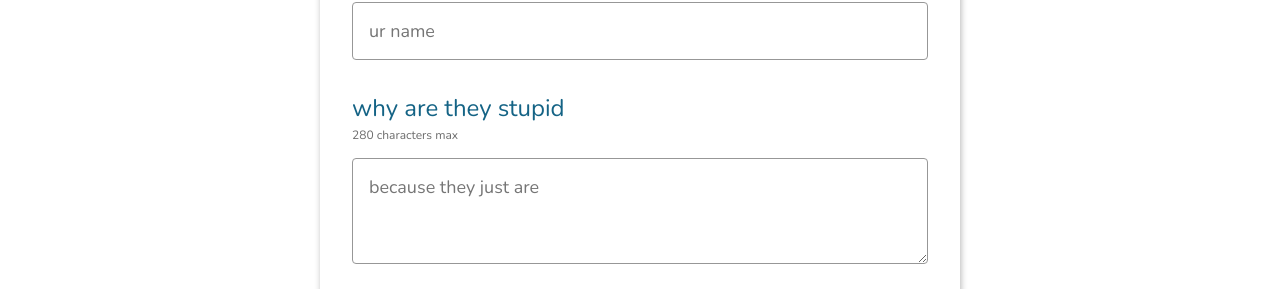
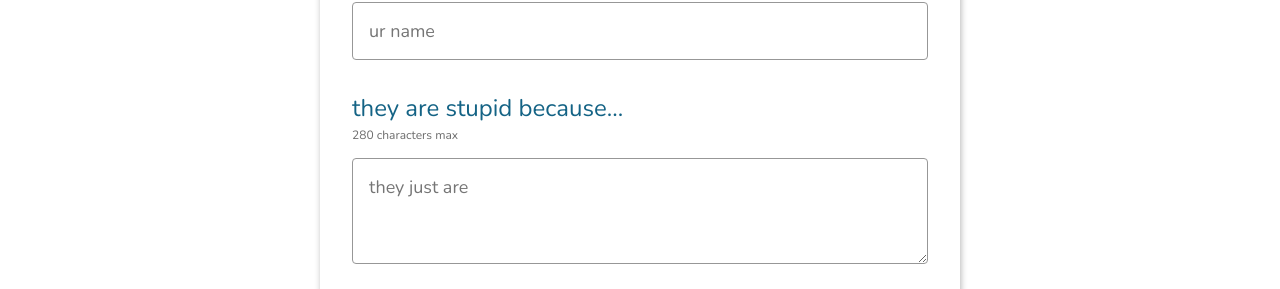
Before and after one commit to WilhelmWillie/urstupid, a Next.js app: page / in a window 1280 px wide. Shown: the part 646-935 px from the top of the page. Built offline with nearby package versions, Linux system fonts and the light colour scheme.

Commit message:
fix wording

```diff
--- a/components/Form.js
+++ b/components/Form.js
@@ -89,9 +89,9 @@ const Form = () => {
 
             <Space />
 
-            <h2>why are they stupid</h2>
+            <h2>they are stupid because...</h2>
             <span>280 characters max</span>
-            <textarea name="message" rows={3} placeholder="because they just are" maxLength="280" required />
+            <textarea name="message" rows={3} placeholder="they just are" maxLength="280" required />
 
             <button type="submit">let them know</button>
           </form>
```
